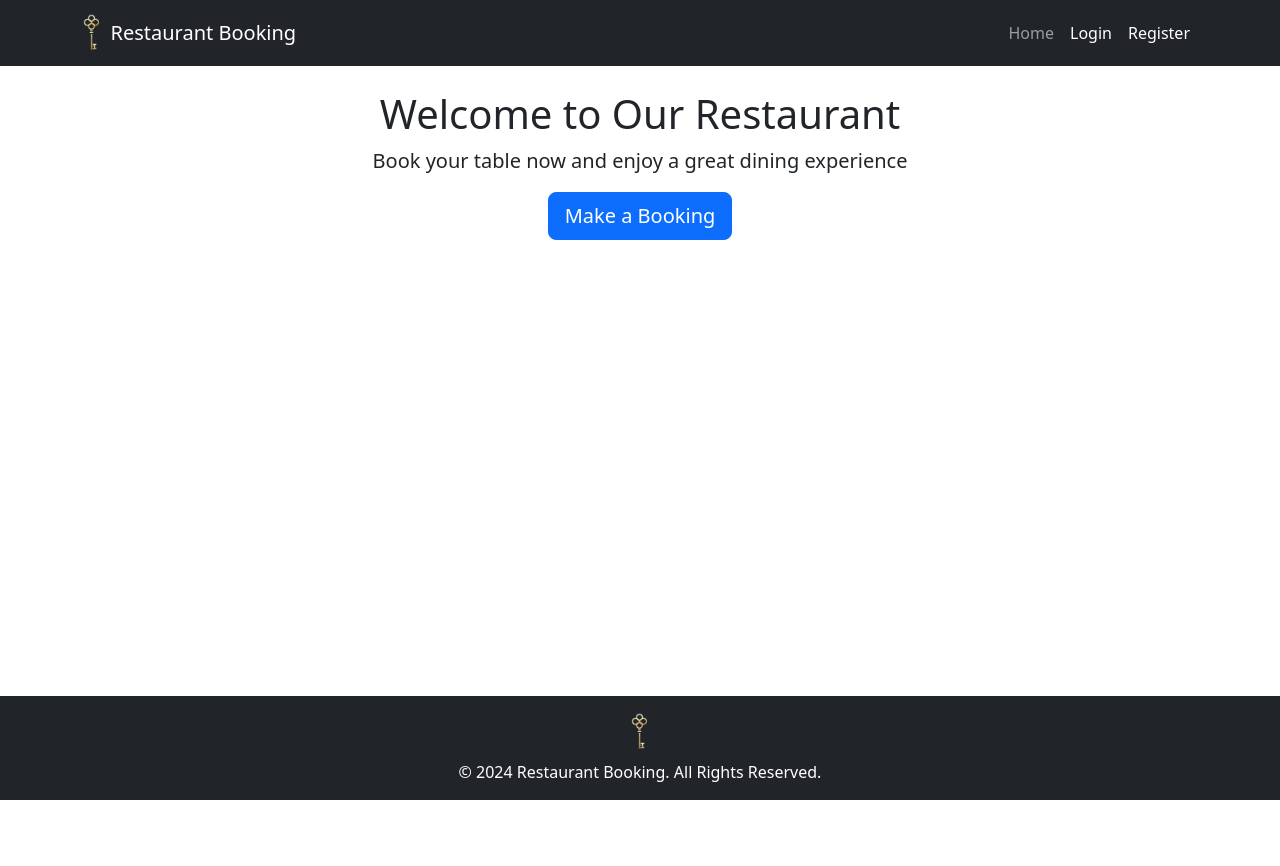
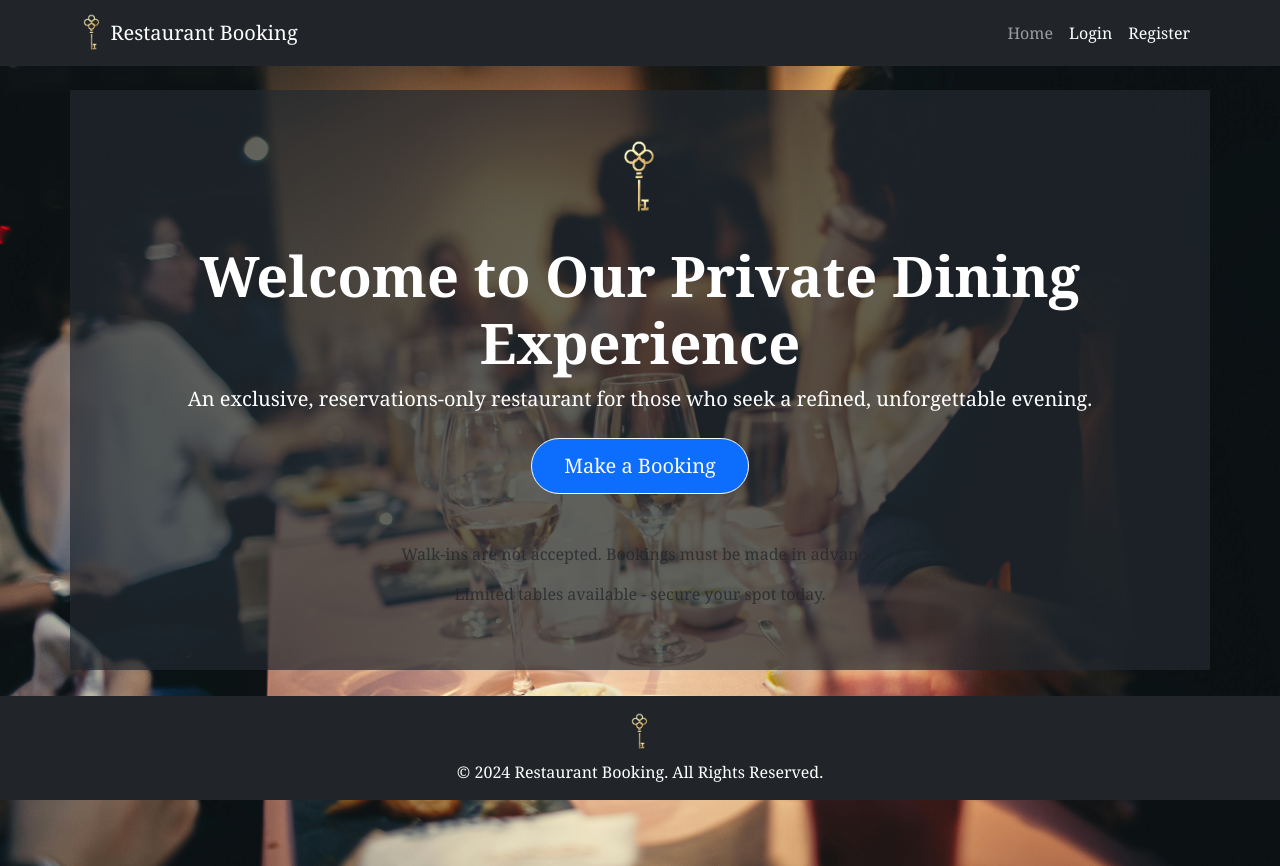
Before and after one commit to FinnbarrAmbrose/Restaurant-booking, a Django app: page / in a window 1280 px wide. Before the commit the page ends 800 px from the top, so only its background shows below. Run offline with Django 4.2, Linux system fonts and the light colour scheme.

Commit message:
Updating homepage main div box

```diff
--- a/bookings/static/css/styles.css
+++ b/bookings/static/css/styles.css
@@ -3,6 +3,9 @@ html, body {
     margin: 0;
     display: flex;
     flex-direction: column;
+    font-family: 'Georgia', serif;
+
+    color: #2b2b2b;
 }
 .content-wrapper {
     flex: 1;
@@ -18,7 +21,7 @@ html, body {
     text-align: center;
 }
 footer {
-    background-color: #343a40;
+    background-color: #212830;
     color: white;
     padding: 15px 0;
     text-align: center;
@@ -26,3 +29,35 @@ footer {
     position: fixed;
     bottom: 0;
 }
+
+
+.navbar {
+    background-color: #212830;
+}
+
+.btn-outline-light {
+    border-radius: 50px;
+    padding: 0.75rem 2rem;
+    font-weight: 500;
+}
+
+.background-image {
+    background-image: url('/static/images/restaurant11.jpg');
+    background-size: cover;
+    background-position: center;
+    background-repeat: no-repeat;
+    min-height: 100vh;
+    position: relative;
+}
+
+.blackback {
+    background-color: rgba(33, 40, 48, 0.70);
+    color: white;
+
+}
+
+@media (max-width: 425px) {
+    .hide425 {
+      display: none;
+    }
+  }
--- a/bookings/templates/bookings/home.html
+++ b/bookings/templates/bookings/home.html
@@ -1,9 +1,20 @@
+
+
 {% extends "bookings/base.html" %}
+{% load static %}
+{% block content %}
 
-{% block content %}
-<div class="container text-center">
-    <h1 class="mt-4">Welcome to Our Restaurant</h1>
-    <p class="lead">Book your table now and enjoy a great dining experience</p>
-    <a href="{% url 'booking_create' %}" class="btn btn-primary btn-lg">Make a Booking</a>
+<div class="container text-center py-5">
+    <img src="{% static 'images/logo.png' %}" alt="Restaurant Logo" height="80" class="mb-4">
+
+    <h1 class="display-4 fw-bold">Welcome to Our Private Dining Experience</h1>
+    <p class="lead mb-4">An exclusive, reservations-only restaurant for those who seek a refined, unforgettable evening.</p>
+
+    <a href="{% url 'booking_create' %}" class="btn btn-outline-light btn-lg bg-primary">Make a Booking</a>
+
+    <div class="mt-5 hide425">
+        <p class="text-muted">Walk-ins are not accepted. Bookings must be made in advance.</p>
+        <p class="text-muted">Limited tables available - secure your spot today.</p>
+    </div>
 </div>
 {% endblock %}
```
Also changed, not shown: bookings/static/images/Restaurant10.jpg (renamed from bookings/static/images/Restaurant 10.jpg), bookings/static/images/Restaurant11.jpg (renamed from bookings/static/images/Restaurant 11.jpg).
